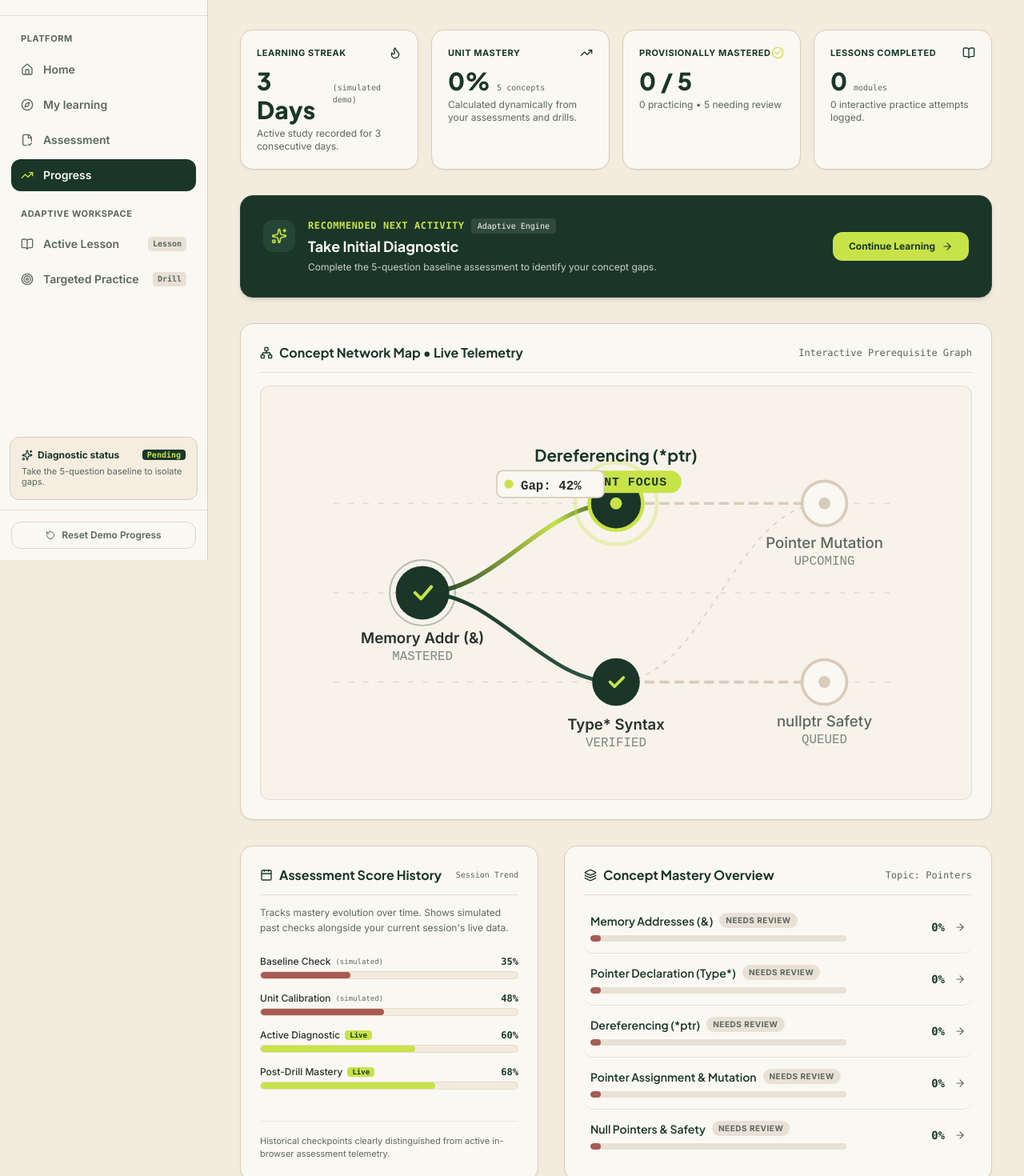
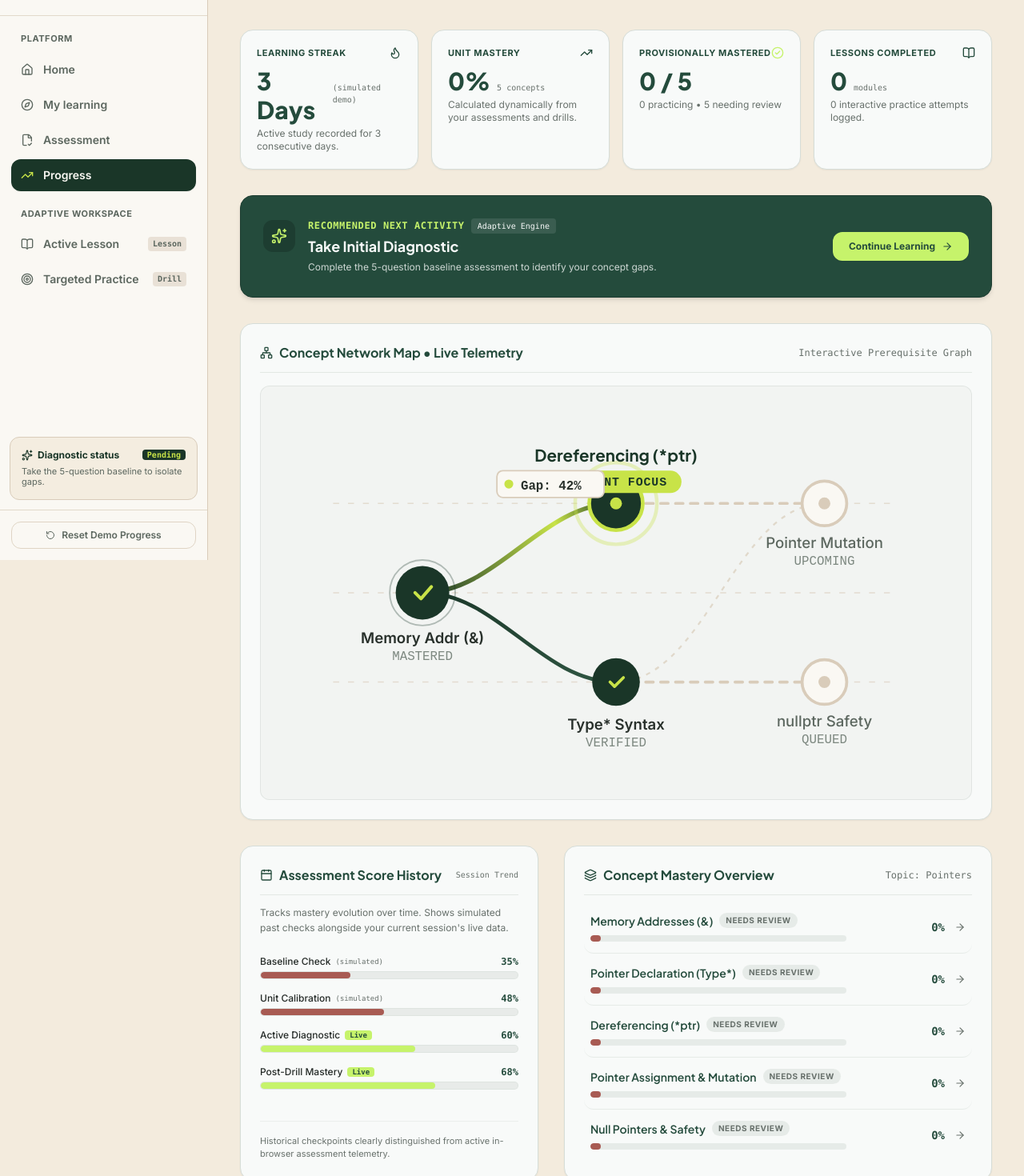
Before and after one commit to hanisnaff/Lumora, a React (Vite) app: page /progress in a window 1280 px wide. Shown: the part 100-1570 px from the top of the page at 80% size. Built offline with nearby package versions, Linux system fonts and the light colour scheme.

Commit message:
Align interface with cool grey and forest green design system

```diff
--- a/src/pages/LearningProgressPage.tsx
+++ b/src/pages/LearningProgressPage.tsx
@@ -83,68 +83,68 @@ export const LearningProgressPage: React.FC = () => {
         <div className="grid grid-cols-1 sm:grid-cols-2 lg:grid-cols-4 gap-4">
 
           {/* Card 1: Streak */}
-          <div className="bg-[#FAF8F3] border border-[#D9CCBA] rounded-2xl p-5 shadow-xs">
-            <div className="flex items-center justify-between text-[#5C675F]">
-              <span className="text-[11px] font-bold uppercase tracking-wider text-[#1A3628]">Learning Streak</span>
-              <Flame className="w-4 h-4 text-[#1A3628]" />
+          <div className="bg-[#F8FAF9] border border-[#D6DDD8] rounded-2xl p-5 shadow-xs">
+            <div className="flex items-center justify-between text-[#68716C]">
+              <span className="text-[11px] font-bold uppercase tracking-wider text-[#244B3C]">Learning Streak</span>
+              <Flame className="w-4 h-4 text-[#244B3C]" />
             </div>
             <div className="mt-2 flex items-baseline gap-2">
-              <span className="font-heading font-extrabold text-3xl text-[#1A3628]">
+              <span className="font-heading font-extrabold text-3xl text-[#244B3C]">
                 {streakDays} Days
               </span>
-              <span className="text-[10px] text-[#5C675F] font-mono">(simulated demo)</span>
+              <span className="text-[10px] text-[#68716C] font-mono">(simulated demo)</span>
             </div>
-            <p className="text-xs text-[#5C675F] mt-1">
+            <p className="text-xs text-[#68716C] mt-1">
               Active study recorded for 3 consecutive days.
             </p>
           </div>
 
           {/* Card 2: Average Mastery */}
-          <div className="bg-[#FAF8F3] border border-[#D9CCBA] rounded-2xl p-5 shadow-xs">
-            <div className="flex items-center justify-between text-[#5C675F]">
-              <span className="text-[11px] font-bold uppercase tracking-wider text-[#1A3628]">Unit Mastery</span>
-              <TrendingUp className="w-4 h-4 text-[#1A3628]" />
+          <div className="bg-[#F8FAF9] border border-[#D6DDD8] rounded-2xl p-5 shadow-xs">
+            <div className="flex items-center justify-between text-[#68716C]">
+              <span className="text-[11px] font-bold uppercase tracking-wider text-[#244B3C]">Unit Mastery</span>
+              <TrendingUp className="w-4 h-4 text-[#244B3C]" />
             </div>
             <div className="mt-2 flex items-baseline gap-2">
-              <span className="font-heading font-extrabold text-3xl text-[#1A3628]">
+              <span className="font-heading font-extrabold text-3xl text-[#244B3C]">
                 {averageMastery}%
               </span>
-              <span className="text-[10px] text-[#5C675F] font-mono">5 concepts</span>
+              <span className="text-[10px] text-[#68716C] font-mono">5 concepts</span>
             </div>
-            <p className="text-xs text-[#5C675F] mt-1">
+            <p className="text-xs text-[#68716C] mt-1">
               Calculated dynamically from your assessments and drills.
             </p>
           </div>
 
           {/* Card 3: Mastered Concepts */}
-          <div className="bg-[#FAF8F3] border border-[#D9CCBA] rounded-2xl p-5 shadow-xs">
-            <div className="flex items-center justify-between text-[#5C675F]">
-              <span className="text-[11px] font-bold uppercase tracking-wider text-[#1A3628]">Provisionally Mastered</span>
-              <CheckCircle2 className="w-4 h-4 text-[#C8E348]" />
+          <div className="bg-[#F8FAF9] border border-[#D6DDD8] rounded-2xl p-5 shadow-xs">
+            <div className="flex items-center justify-between text-[#68716C]">
+              <span className="text-[11px] font-bold uppercase tracking-wider text-[#244B3C]">Provisionally Mastered</span>
+              <CheckCircle2 className="w-4 h-4 text-[#C6F36B]" />
             </div>
             <div className="mt-2 flex items-baseline gap-2">
-              <span className="font-heading font-extrabold text-3xl text-[#1A3628]">
+              <span className="font-heading font-extrabold text-3xl text-[#244B3C]">
                 {masteredCount} / {totalConcepts}
               </span>
             </div>
-            <p className="text-xs text-[#5C675F] mt-1">
+            <p className="text-xs text-[#68716C] mt-1">
               {practisingCount} practicing &bull; {reviewCount} needing review
             </p>
           </div>
 
           {/* Card 4: Completed Modules */}
-          <div className="bg-[#FAF8F3] border border-[#D9CCBA] rounded-2xl p-5 shadow-xs">
-            <div className="flex items-center justify-between text-[#5C675F]">
-              <span className="text-[11px] font-bold uppercase tracking-wider text-[#1A3628]">Lessons Completed</span>
-              <BookOpen className="w-4 h-4 text-[#1A3628]" />
+          <div className="bg-[#F8FAF9] border border-[#D6DDD8] rounded-2xl p-5 shadow-xs">
+            <div className="flex items-center justify-between text-[#68716C]">
+              <span className="text-[11px] font-bold uppercase tracking-wider text-[#244B3C]">Lessons Completed</span>
+              <BookOpen className="w-4 h-4 text-[#244B3C]" />
             </div>
             <div className="mt-2 flex items-baseline gap-2">
-              <span className="font-heading font-extrabold text-3xl text-[#1A3628]">
+              <span className="font-heading font-extrabold text-3xl text-[#244B3C]">
                 {completedLessons.length}
               </span>
-              <span className="text-[10px] text-[#5C675F] font-mono">modules</span>
+              <span className="text-[10px] text-[#68716C] font-mono">modules</span>
             </div>
-            <p className="text-xs text-[#5C675F] mt-1">
+            <p className="text-xs text-[#68716C] mt-1">
               {practiceAttempts.length} interactive practice attempts logged.
             </p>
           </div>
@@ -152,24 +152,24 @@ export const LearningProgressPage: React.FC = () => {
         </div>
 
         {/* Recommended Next Action Banner */}
-        <div className="bg-[#1A3628] text-[#FAF8F3] border border-[#254636] rounded-2xl p-6 sm:p-7 shadow-md flex flex-col sm:flex-row items-start sm:items-center justify-between gap-4">
+        <div className="bg-[#244B3C] text-[#F8FAF9] border border-[#1D3D31] rounded-2xl p-6 sm:p-7 shadow-md flex flex-col sm:flex-row items-start sm:items-center justify-between gap-4">
           <div className="flex items-start gap-4">
-            <div className="w-10 h-10 rounded-xl bg-[#254636] text-[#C8E348] flex items-center justify-center shrink-0 mt-0.5">
+            <div className="w-10 h-10 rounded-xl bg-[#1D3D31] text-[#C6F36B] flex items-center justify-center shrink-0 mt-0.5">
               <Sparkles className="w-5 h-5" />
             </div>
             <div>
               <div className="flex items-center gap-2">
-                <span className="text-xs font-mono font-bold uppercase tracking-wider text-[#C8E348]">
+                <span className="text-xs font-mono font-bold uppercase tracking-wider text-[#C6F36B]">
                   Recommended Next Activity
                 </span>
-                <span className="text-[10px] font-mono bg-white/10 px-2 py-0.5 rounded text-[#FAF8F3]">
+                <span className="text-[10px] font-mono bg-white/10 px-2 py-0.5 rounded text-[#F8FAF9]">
                   Adaptive Engine
                 </span>
               </div>
-              <h3 className="font-heading font-bold text-lg text-[#FAF8F3] mt-0.5">
+              <h3 className="font-heading font-bold text-lg text-[#F8FAF9] mt-0.5">
                 {recommended.title}
               </h3>
-              <p className="text-xs text-[#FAF8F3]/80 mt-0.5 max-w-lg leading-relaxed">
+              <p className="text-xs text-[#F8FAF9]/80 mt-0.5 max-w-lg leading-relaxed">
                 {recommended.description}
               </p>
             </div>
@@ -178,26 +178,26 @@ export const LearningProgressPage: React.FC = () => {
           <button
             type="button"
             onClick={() => navigate(recommended.targetRoute)}
-            className="inline-flex items-center gap-2 bg-[#C8E348] text-[#1A3628] px-5 py-2.5 rounded-xl text-xs font-bold hover:bg-[#BBD83B] transition-colors shrink-0 shadow-xs"
+            className="inline-flex items-center gap-2 bg-[#C6F36B] text-[#244B3C] px-5 py-2.5 rounded-xl text-xs font-bold hover:bg-[#BBD83B] transition-colors shrink-0 shadow-xs"
           >
             <span>Continue Learning</span>
-            <ArrowRight className="w-3.5 h-3.5 text-[#1A3628]" />
+            <ArrowRight className="w-3.5 h-3.5 text-[#244B3C]" />
           </button>
         </div>
 
         {/* Connected Concept Network Visualization on Progress */}
-        <div className="bg-[#FAF8F3] border border-[#D9CCBA] rounded-2xl p-6 shadow-xs">
-          <div className="flex items-center justify-between pb-3 border-b border-[#D9CCBA]/60">
+        <div className="bg-[#F8FAF9] border border-[#D6DDD8] rounded-2xl p-6 shadow-xs">
+          <div className="flex items-center justify-between pb-3 border-b border-[#D6DDD8]/60">
             <div className="flex items-center gap-2">
-              <Network className="w-4 h-4 text-[#1A3628]" />
-              <h3 className="font-heading font-bold text-base text-[#1A3628]">
+              <Network className="w-4 h-4 text-[#244B3C]" />
+              <h3 className="font-heading font-bold text-base text-[#244B3C]">
                 Concept Network Map &bull; Live Telemetry
               </h3>
             </div>
-            <span className="text-xs font-mono text-[#5C675F]">Interactive Prerequisite Graph</span>
+            <span className="text-xs font-mono text-[#68716C]">Interactive Prerequisite Graph</span>
           </div>
 
-          <div className="mt-4 p-4 rounded-xl bg-[#F3EBDD]/40 border border-[#D9CCBA]/60">
+          <div className="mt-4 p-4 rounded-xl bg-[#E8EBE9]/40 border border-[#D6DDD8]/60">
             <ConceptGraphVisual
               activeConceptName={
                 assessmentResult
@@ -212,19 +212,19 @@ export const LearningProgressPage: React.FC = () => {
         <div className="grid grid-cols-1 lg:grid-cols-12 gap-8">
 
           {/* Left Column (5 cols): Assessment History Trend Chart */}
-          <div className="lg:col-span-5 bg-[#FAF8F3] border border-[#D9CCBA] rounded-2xl p-6 shadow-xs flex flex-col justify-between">
+          <div className="lg:col-span-5 bg-[#F8FAF9] border border-[#D6DDD8] rounded-2xl p-6 shadow-xs flex flex-col justify-between">
             <div>
-              <div className="flex items-center justify-between pb-3 border-b border-[#D9CCBA]/60">
+              <div className="flex items-center justify-between pb-3 border-b border-[#D6DDD8]/60">
                 <div className="flex items-center gap-2">
-                  <Calendar className="w-4 h-4 text-[#1A3628]" />
-                  <h3 className="font-heading font-bold text-base text-[#1A3628]">
+                  <Calendar className="w-4 h-4 text-[#244B3C]" />
+                  <h3 className="font-heading font-bold text-base text-[#244B3C]">
                     Assessment Score History
                   </h3>
                 </div>
-                <span className="text-[10px] text-[#5C675F] font-mono">Session Trend</span>
+                <span className="text-[10px] text-[#68716C] font-mono">Session Trend</span>
               </div>
 
-              <p className="text-xs text-[#5C675F] mt-3 leading-relaxed">
+              <p className="text-xs text-[#68716C] mt-3 leading-relaxed">
                 Tracks mastery evolution over time. Shows simulated past checks alongside your current session's live data.
               </p>
 
@@ -233,26 +233,26 @@ export const LearningProgressPage: React.FC = () => {
                 {sessionHistory.map((item, idx) => (
                   <div key={idx} className="space-y-1">
                     <div className="flex items-center justify-between text-xs">
-                      <span className="font-medium text-[#28302B] flex items-center gap-1.5">
+                      <span className="font-medium text-[#242A27] flex items-center gap-1.5">
                         <span>{item.session}</span>
                         {item.isHistorical ? (
-                          <span className="text-[9px] text-[#5C675F] font-mono">(simulated)</span>
+                          <span className="text-[9px] text-[#68716C] font-mono">(simulated)</span>
                         ) : (
-                          <span className="text-[9px] bg-[#C8E348] text-[#1A3628] px-1.5 py-0.2 rounded font-mono font-bold">Live</span>
+                          <span className="text-[9px] bg-[#C6F36B] text-[#244B3C] px-1.5 py-0.2 rounded font-mono font-bold">Live</span>
                         )}
                       </span>
-                      <span className="font-mono font-bold text-[#1A3628]">
+                      <span className="font-mono font-bold text-[#244B3C]">
                         {item.score}%
                       </span>
                     </div>
 
-                    <div className="w-full h-2.5 bg-[#F3EBDD] rounded-full overflow-hidden border border-[#D9CCBA]/50">
+                    <div className="w-full h-2.5 bg-[#E8EBE9] rounded-full overflow-hidden border border-[#D6DDD8]/50">
                       <div
                         className={`h-full rounded-full transition-all duration-500 ${
                           item.score >= 80
-                            ? 'bg-[#1A3628]'
+                            ? 'bg-[#244B3C]'
                             : item.score >= 50
-                            ? 'bg-[#C8E348]'
+                            ? 'bg-[#C6F36B]'
                             : 'bg-[#A85B53]'
                         }`}
                         style={{ width: `${Math.max(item.score, 6)}%` }}
@@ -263,24 +263,24 @@ export const LearningProgressPage: React.FC = () => {
               </div>
             </div>
 
-            <div className="mt-6 pt-4 border-t border-[#D9CCBA]/40 text-[11px] text-[#5C675F]">
+            <div className="mt-6 pt-4 border-t border-[#D6DDD8]/40 text-[11px] text-[#68716C]">
               Historical checkpoints clearly distinguished from active in-browser assessment telemetry.
             </div>
           </div>
 
           {/* Right Column (7 cols): Concept Mastery Status Table */}
-          <div className="lg:col-span-7 bg-[#FAF8F3] border border-[#D9CCBA] rounded-2xl p-6 shadow-xs">
-            <div className="flex items-center justify-between pb-3 border-b border-[#D9CCBA]/60">
+          <div className="lg:col-span-7 bg-[#F8FAF9] border border-[#D6DDD8] rounded-2xl p-6 shadow-xs">
+            <div className="flex items-center justify-between pb-3 border-b border-[#D6DDD8]/60">
               <div className="flex items-center gap-2">
-                <Layers className="w-4 h-4 text-[#1A3628]" />
-                <h3 className="font-heading font-bold text-base text-[#1A3628]">
+                <Layers className="w-4 h-4 text-[#244B3C]" />
+                <h3 className="font-heading font-bold text-base text-[#244B3C]">
                   Concept Mastery Overview
                 </h3>
               </div>
-              <span className="text-xs font-mono text-[#5C675F]">Topic: {selectedTopic}</span>
+              <span className="text-xs font-mono text-[#68716C]">Topic: {selectedTopic}</span>
             </div>
 
-            <div className="divide-y divide-[#D9CCBA]/50 mt-2">
+            <div className="divide-y divide-[#D6DDD8]/50 mt-2">
               {conceptsList.map((c) => {
                 const isMastered = c.status === 'mastered';
                 const isPractising = c.status === 'practising';
@@ -289,20 +289,20 @@ export const LearningProgressPage: React.FC = () => {
                   <div
                     key={c.conceptId}
                     onClick={() => handleStudyConcept(c.conceptId)}
-                    className="py-3.5 flex items-center justify-between gap-4 hover:bg-[#F3EBDD]/50 px-2 rounded-xl cursor-pointer transition-colors"
+                    className="py-3.5 flex items-center justify-between gap-4 hover:bg-[#E8EBE9]/50 px-2 rounded-xl cursor-pointer transition-colors"
                   >
                     <div className="flex-1 min-w-0">
                       <div className="flex items-center gap-2">
-                        <span className="font-heading font-semibold text-sm text-[#1A3628] truncate">
+                        <span className="font-heading font-semibold text-sm text-[#244B3C] truncate">
                           {c.conceptName}
                         </span>
                         <span
                           className={`text-[10px] font-bold px-2 py-0.5 rounded-full uppercase tracking-wider shrink-0 ${
                             isMastered
-                              ? 'bg-[#1A3628]/10 text-[#1A3628]'
+                              ? 'bg-[#244B3C]/10 text-[#244B3C]'
                               : isPractising
-                              ? 'bg-[#C8E348]/40 text-[#1A3628]'
-                              : 'bg-[#D9CCBA]/50 text-[#5C675F]'
+                              ? 'bg-[#C6F36B]/40 text-[#244B3C]'
+                              : 'bg-[#D6DDD8]/50 text-[#68716C]'
                           }`}
                         >
                           {isMastered
@@ -314,13 +314,13 @@ export const LearningProgressPage: React.FC = () => {
                       </div>
 
                       {/* Mini progress bar */}
-                      <div className="w-full max-w-xs h-2 bg-[#D9CCBA]/50 rounded-full mt-2 overflow-hidden">
+                      <div className="w-full max-w-xs h-2 bg-[#D6DDD8]/50 rounded-full mt-2 overflow-hidden">
                         <div
                           className={`h-full rounded-full ${
                             isMastered
-                              ? 'bg-[#1A3628]'
+                              ? 'bg-[#244B3C]'
                               : isPractising
-                              ? 'bg-[#C8E348]'
+                              ? 'bg-[#C6F36B]'
                               : 'bg-[#A85B53]'
                           }`}
                           style={{ width: `${Math.max(c.score, 4)}%` }}
@@ -329,10 +329,10 @@ export const LearningProgressPage: React.FC = () => {
                     </div>
 
                     <div className="flex items-center gap-3 shrink-0">
-                      <span className="font-mono text-sm font-bold text-[#1A3628]">
+                      <span className="font-mono text-sm font-bold text-[#244B3C]">
                         {c.score}%
                       </span>
-                      <ArrowRight className="w-3.5 h-3.5 text-[#5C675F]" />
+                      <ArrowRight className="w-3.5 h-3.5 text-[#68716C]" />
                     </div>
                   </div>
                 );
@@ -344,36 +344,36 @@ export const LearningProgressPage: React.FC = () => {
 
         {/* Empty Trail Visual if no assessments taken yet */}
         {!assessmentResult && (
-          <div className="bg-[#FAF8F3] border border-[#D9CCBA] rounded-2xl p-6 text-center space-y-2">
-            <h4 className="font-heading font-bold text-base text-[#1A3628]">
+          <div className="bg-[#F8FAF9] border border-[#D6DDD8] rounded-2xl p-6 text-center space-y-2">
+            <h4 className="font-heading font-bold text-base text-[#244B3C]">
               Uncharted Concept Trail
             </h4>
-            <p className="text-xs text-[#5C675F] max-w-md mx-auto">
+            <p className="text-xs text-[#68716C] max-w-md mx-auto">
               You haven't run a diagnostic assessment yet. Take the 5-question baseline to chart your knowledge trail.
             </p>
             <EmptyProgressVisual />
             <button
               type="button"
               onClick={() => navigate('/assessment')}
-              className="inline-flex items-center gap-1.5 px-4 py-2 bg-[#1A3628] text-[#FAF8F3] rounded-xl text-xs font-bold hover:bg-[#254636]"
+              className="inline-flex items-center gap-1.5 px-4 py-2 bg-[#244B3C] text-[#F8FAF9] rounded-xl text-xs font-bold hover:bg-[#1D3D31]"
             >
               <span>Take Diagnostic Assessment</span>
-              <ArrowRight className="w-3.5 h-3.5 text-[#C8E348]" />
+              <ArrowRight className="w-3.5 h-3.5 text-[#C6F36B]" />
             </button>
           </div>
         )}
 
         {/* Bottom Bar with Reset Progress */}
-        <div className="pt-4 flex flex-col sm:flex-row items-center justify-between gap-4 text-xs text-[#5C675F]">
+        <div className="pt-4 flex flex-col sm:flex-row items-center justify-between gap-4 text-xs text-[#68716C]">
           <div className="flex items-center gap-2">
-            <span className="w-1.5 h-1.5 rounded-full bg-[#C8E348]" />
+            <span className="w-1.5 h-1.5 rounded-full bg-[#C6F36B]" />
             <span>Progress telemetry automatically persisted across browser reloads.</span>
           </div>
 
           <button
             type="button"
             onClick={resetProgress}
-            className="inline-flex items-center gap-1.5 text-xs text-[#5C675F] hover:text-[#1A3628] hover:underline"
+            className="inline-flex items-center gap-1.5 text-xs text-[#68716C] hover:text-[#244B3C] hover:underline"
           >
             <RotateCcw className="w-3 h-3" />
             <span>Clear demo session progress</span>
```
